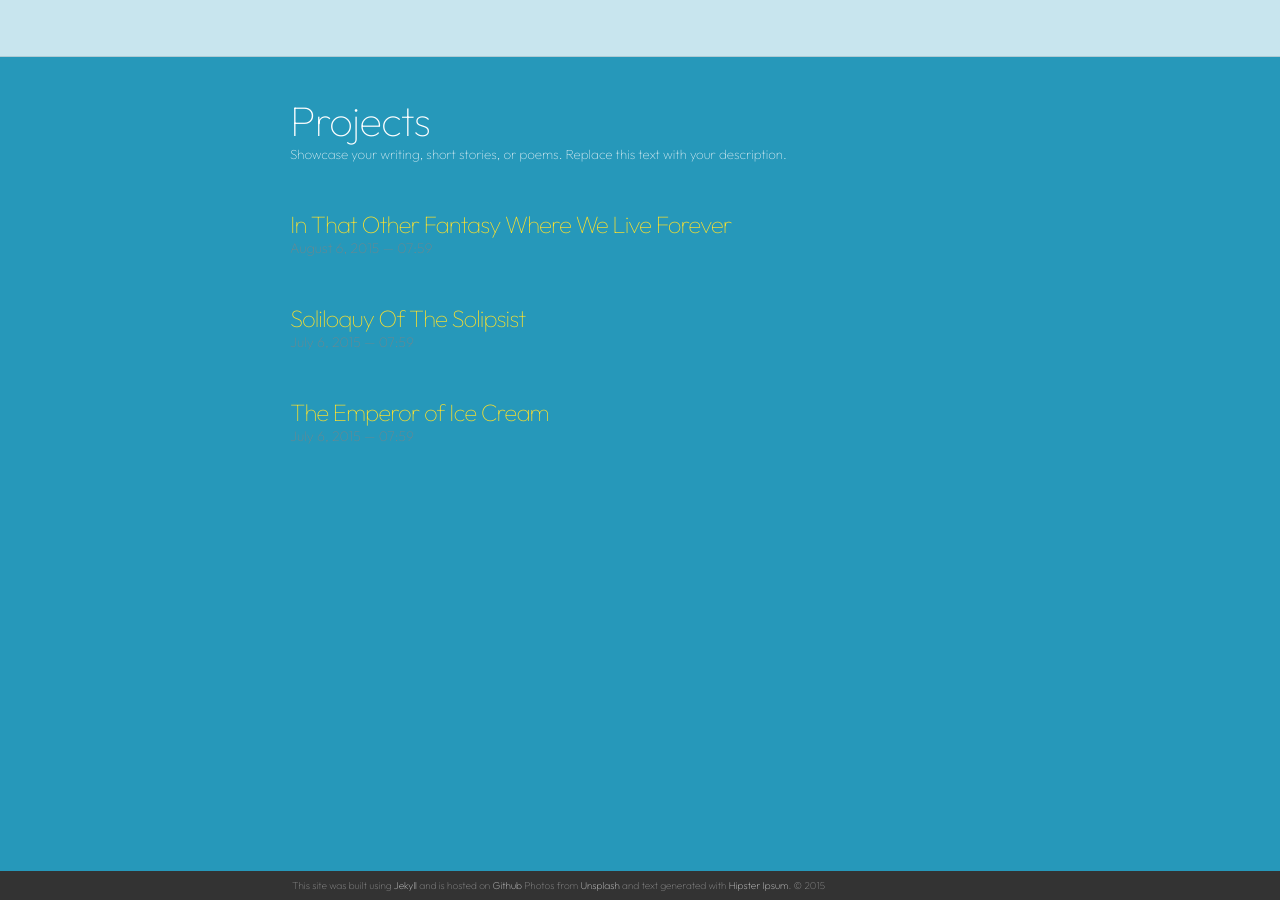
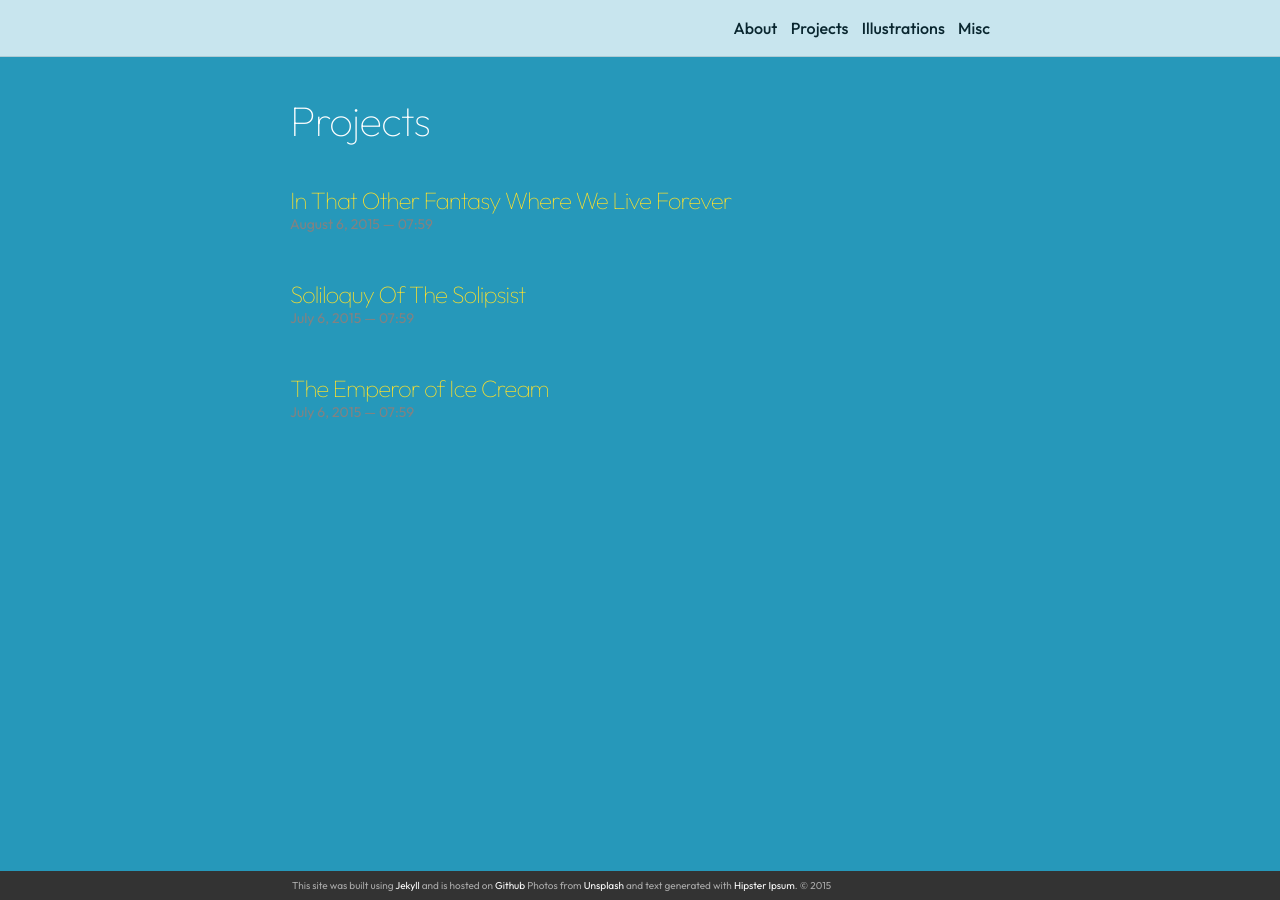
Before and after one commit to Nordicpuff/portfolio, a Jekyll site: the page built from docs/projects.md, in a window 1280 px wide. Built offline with Jekyll 4.4.1, drawn with Linux system fonts in a browser that asks for light colours; nearby versions of some CDN libraries.

Commit message:
Fix colors and weight

```diff
--- a/docs/_sass/_base.scss
+++ b/docs/_sass/_base.scss
@@ -51,7 +51,7 @@
     font-family: $base-font-family;
     font-size: $base-font-size;
     line-height: $base-line-height;
-    font-weight: 100;
+    font-weight: 400;
     font-style: normal;
     color: $text-color;
     background-color: $background-color;
@@ -147,6 +147,10 @@
     }
 }
 
+a.page-link {
+    color: #000;
+    font-weight: 500;
+}
 
 
 /**
--- a/docs/projects.md
+++ b/docs/projects.md
@@ -2,7 +2,6 @@
 layout: page
 title: Projects
 permalink: /projects/
-description: Showcase your writing, short stories, or poems. Replace this text with your description.
 ---
 
 <ul class="post-list">
```
